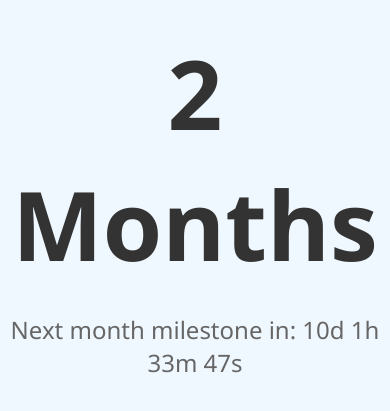
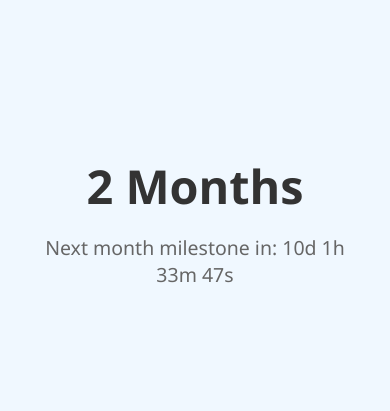
Before and after one commit to BlakeBaird2/anniversary-tracker, a plain HTML site: page index.html in a window 390 px wide. Shown: the part 207-618 px from the top of the page. Drawn offline with Linux system fonts and the light colour scheme.

Commit message:
Make site mobile responsive

```diff
--- a/style.css
+++ b/style.css
@@ -1,24 +1,41 @@
+/* Base styles */
 body {
   background-color: #f0f8ff;
   font-family: 'Segoe UI', sans-serif;
   display: flex;
   justify-content: center;
   align-items: center;
-  height: 100vh;
+  min-height: 100vh;
   margin: 0;
+  padding: 1rem;
 }
 
 .container {
   text-align: center;
+  max-width: 90%;
 }
 
+/* Big number styling */
 #months {
-  font-size: 6rem;
+  font-size: 12vw; /* Scales based on screen width */
   color: #333;
   margin: 0;
 }
 
+/* Countdown text */
 #countdown {
-  font-size: 1.5rem;
+  font-size: 5vw;
   color: #666;
+  margin-top: 1rem;
 }
+
+/* Optional: Set font-size limits for really large screens */
+@media (min-width: 768px) {
+  #months {
+    font-size: 6rem;
+  }
+
+  #countdown {
+    font-size: 2rem;
+  }
+}
```
